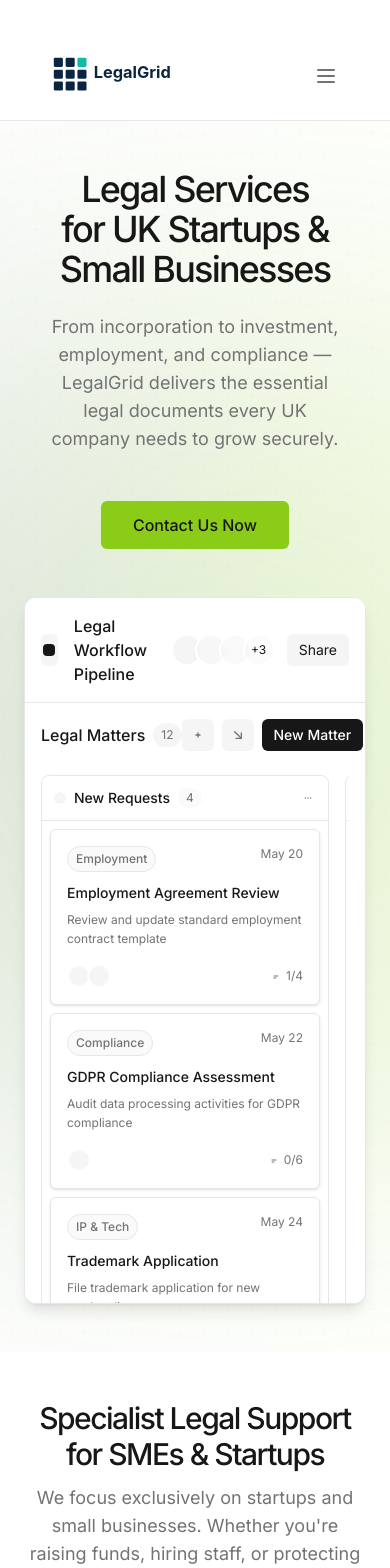
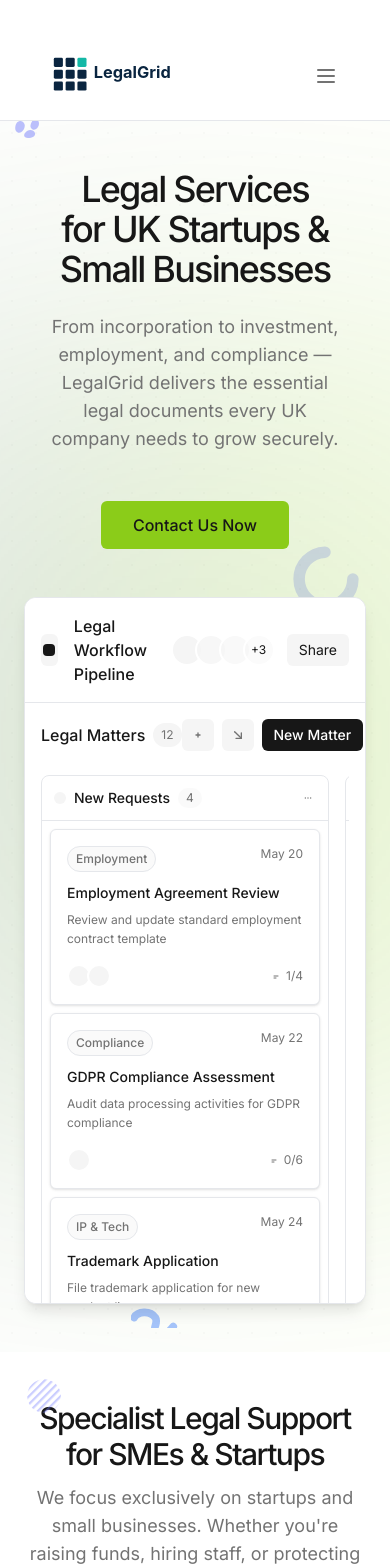
Before and after one commit to vickyliu713-dev/legalgrid, a Next.js app: page / in a window 390 px wide. Shown: the top 1568 px of the page. Built offline with nearby package versions, Linux system fonts and the light colour scheme; no server answers.

Commit message:
feat(ui): add AmbientShapes and integrate decorative SVG graphics across hero, services, team, industries, faqs, and contact sections

```diff
--- /dev/null
+++ b/components/AmbientShapes.tsx
@@ -0,0 +1,103 @@
+import React from "react";
+
+type AmbientShapesProps = {
+  variant?:
+    | "hero"
+    | "services"
+    | "team"
+    | "industries"
+    | "faqs"
+    | "contact";
+};
+
+// Lightweight decorative SVGs to add subtle visual interest.
+// These are aria-hidden and pointer-events-none.
+export default function AmbientShapes({ variant }: AmbientShapesProps): React.ReactElement {
+  return (
+    <div aria-hidden className="pointer-events-none absolute inset-0 overflow-hidden select-none">
+      {variant === "hero" && (
+        <>
+          {/* Sprinkles - top left */}
+          <svg className="absolute -top-2 left-2 w-16 h-16 opacity-50" viewBox="0 0 64 64" fill="none">
+            <path d="M12 8c4 0 6 4 4 8-2 4-6 5-8 2-2-3 0-10 4-10Z" fill="#7C83FF"/>
+            <path d="M28 6c3 1 4 5 2 8-2 3-5 4-7 1-2-3 2-10 5-9Z" fill="#7C83FF"/>
+            <path d="M19 18c3-2 7-1 8 2 1 3-3 5-7 5-5 0-5-4-1-7Z" fill="#7C83FF"/>
+          </svg>
+          {/* Quarter ring - right middle */}
+          <svg className="absolute right-4 top-1/3 w-24 h-24 opacity-30" viewBox="0 0 100 100" fill="none">
+            <circle cx="50" cy="50" r="28" stroke="#7C83FF" strokeWidth="12" strokeDasharray="130 60" strokeLinecap="round"/>
+          </svg>
+          {/* Blue squiggle - bottom center */}
+          <svg className="absolute bottom-6 left-1/2 -translate-x-1/2 w-32 h-10 opacity-50" viewBox="0 0 200 60" fill="none">
+            <path d="M5 45c5-10 25-12 33 0 6 10-8 18 4 24 11 6 21-6 24-10" stroke="#4F8BFF" strokeWidth="12" strokeLinecap="round" fill="none"/>
+          </svg>
+        </>
+      )}
+
+      {variant === "services" && (
+        <>
+          {/* Striped circle - top left */}
+          <svg className="absolute top-4 left-4 w-14 h-14 opacity-40" viewBox="0 0 100 100">
+            <defs>
+              <pattern id="diag" width="10" height="10" patternUnits="userSpaceOnUse" patternTransform="rotate(45)">
+                <rect width="4" height="10" fill="#7C83FF"/>
+              </pattern>
+            </defs>
+            <circle cx="50" cy="50" r="30" fill="url(#diag)" />
+          </svg>
+          {/* Dotted triangle - bottom right */}
+          <svg className="absolute bottom-6 right-6 w-20 h-16 opacity-60" viewBox="0 0 140 100" fill="#F6D32D">
+            {Array.from({ length: 6 }).map((_, r) => (
+              <g key={r}>
+                {Array.from({ length: r + 1 }).map((__, c) => (
+                  <circle key={c} cx={20 + c * 20 + (5 - r) * 10} cy={20 + r * 16} r="4" />
+                ))}
+              </g>
+            ))}
+          </svg>
+        </>
+      )}
+
+      {variant === "industries" && (
+        <>
+          {/* Waves - left of heading */}
+          <svg className="absolute top-20 left-8 w-20 h-14 opacity-40" viewBox="0 0 120 80" fill="none">
+            {[0, 1, 2, 3].map((i) => (
+              <path key={i} d={`M10 ${10 + i * 16}h80a10 10 0 1 1-20 0h-40a10 10 0 1 1-20 0Z`} fill="#22D3C5"/>
+            ))}
+          </svg>
+        </>
+      )}
+
+      {variant === "team" && (
+        <>
+          {/* Subtle arc - top right */}
+          <svg className="absolute -top-2 right-6 w-24 h-24 opacity-20" viewBox="0 0 100 100" fill="none">
+            <circle cx="50" cy="50" r="40" stroke="#0d2840" strokeOpacity=".25" strokeWidth="8" strokeDasharray="150 130" strokeLinecap="round"/>
+          </svg>
+        </>
+      )}
+
+      {variant === "faqs" && (
+        <>
+          {/* Confetti bottom left */}
+          <svg className="absolute bottom-6 left-6 w-10 h-10 opacity-40" viewBox="0 0 40 40" fill="#7C83FF">
+            <circle cx="6" cy="34" r="3"/>
+            <circle cx="16" cy="30" r="2"/>
+            <circle cx="10" cy="24" r="2"/>
+            <circle cx="22" cy="36" r="2"/>
+          </svg>
+        </>
+      )}
+
+      {variant === "contact" && (
+        <>
+          {/* Accent ribbon - top right */}
+          <svg className="absolute -top-4 right-0 w-40 h-20 opacity-25" viewBox="0 0 300 120" fill="none">
+            <path d="M10 90c40-50 80-20 130-40 40-16 70-50 150-50" stroke="#22D3C5" strokeWidth="16" strokeLinecap="round"/>
+          </svg>
+        </>
+      )}
+    </div>
+  );
+}
--- a/components/ContactForm.tsx
+++ b/components/ContactForm.tsx
@@ -1,6 +1,7 @@
 "use client";
 
 import React, { useState } from "react";
+import AmbientShapes from "./AmbientShapes";
 import { useRouter } from "next/navigation";
 
 export default function ContactForm(): React.ReactElement {
@@ -40,7 +41,8 @@ export default function ContactForm(): React.ReactElement {
     }
   }
   return (
-    <section id="contact" className="w-full py-16 px-6 md:px-12 bg-card">
+    <section id="contact" className="relative w-full py-16 px-6 md:px-12 bg-card overflow-hidden">
+      <AmbientShapes variant="contact" />
       <div className="max-w-7xl mx-auto">
         <div className="text-center space-y-4 mb-12">
           <h2 className="text-3xl md:text-4xl font-medium tracking-tighter text-foreground">Contact Us Now</h2>
--- a/components/Faqs.tsx
+++ b/components/Faqs.tsx
@@ -1,8 +1,10 @@
 import React from "react";
+import AmbientShapes from "./AmbientShapes";
 
 export default function Faqs(): React.ReactElement {
   return (
-    <section className="w-full py-16 px-6 md:px-12 bg-background">
+    <section className="relative w-full py-16 px-6 md:px-12 bg-background overflow-hidden">
+      <AmbientShapes variant="faqs" />
       <div className="max-w-7xl mx-auto">
         <div className="text-center space-y-4 mb-10">
           <h2 className="text-3xl md:text-4xl font-medium tracking-tighter text-foreground mx-auto">Frequently Asked Questions</h2>
--- a/components/Hero.tsx
+++ b/components/Hero.tsx
@@ -1,5 +1,6 @@
 "use client";
 import React, { useEffect, useState } from "react";
+import AmbientShapes from "./AmbientShapes";
 
 export default function Hero(): React.ReactElement {
   const [showHero, setShowHero] = useState<boolean>(false);
@@ -25,6 +26,7 @@ export default function Hero(): React.ReactElement {
   }, []);
   return (
     <section className="relative w-full py-12 md:py-20 px-6 md:px-12 flex flex-col items-center justify-center overflow-hidden bg-background">
+      <AmbientShapes variant="hero" />
       <div className="absolute inset-0 cosmic-grid opacity-30"></div>
       <div className="absolute top-1/2 left-1/2 -translate-x-1/2 -translate-y-1/2 w-[800px] h-[800px] rounded-full">
         <div className="w-full h-full opacity-20 bg-gradient-to-r from-primary via-info to-secondary blur-[150px]"></div>
--- a/components/Industries.tsx
+++ b/components/Industries.tsx
@@ -1,8 +1,10 @@
 import React from "react";
+import AmbientShapes from "./AmbientShapes";
 
 export default function Industries(): React.ReactElement {
   return (
-    <section className="w-full py-16 px-6 md:px-12">
+    <section className="relative w-full py-16 px-6 md:px-12 overflow-hidden">
+      <AmbientShapes variant="industries" />
       <div className="max-w-7xl mx-auto">
         <div className="text-center space-y-4 mb-12">
           <h2 className="text-3xl md:text-4xl font-medium tracking-tighter text-foreground mx-auto">Industries We Work With</h2>
--- a/components/Services.tsx
+++ b/components/Services.tsx
@@ -1,8 +1,10 @@
 import React from "react";
+import AmbientShapes from "./AmbientShapes";
 
 export default function Services(): React.ReactElement {
   return (
-    <section id="features" className="w-full py-12 md:py-16 px-6 md:px-12">
+    <section id="features" className="relative w-full py-12 md:py-16 px-6 md:px-12 overflow-hidden">
+      <AmbientShapes variant="services" />
       <div className="max-w-7xl mx-auto space-y-12">
         <div className="text-center space-y-3 max-w-3xl mx-auto">
           <h2 className="text-3xl md:text-4xl font-medium tracking-tighter">
--- a/components/Team.tsx
+++ b/components/Team.tsx
@@ -1,8 +1,10 @@
 import React from "react";
+import AmbientShapes from "./AmbientShapes";
 
 export default function Team(): React.ReactElement {
   return (
-    <section className="relative w-full py-20 px-6 md:px-12 bg-gradient-to-b from-background to-muted/20">
+    <section className="relative w-full py-20 px-6 md:px-12 bg-gradient-to-b from-background to-muted/20 overflow-hidden">
+      <AmbientShapes variant="team" />
       <div className="max-w-7xl mx-auto">
         <div className="text-center mb-16">
           <h2 className="text-3xl md:text-4xl font-medium tracking-tighter text-foreground mb-6 animate-fade-in mx-auto">Our Team, Trusted by UK SMEs &amp; Startups</h2>
```
